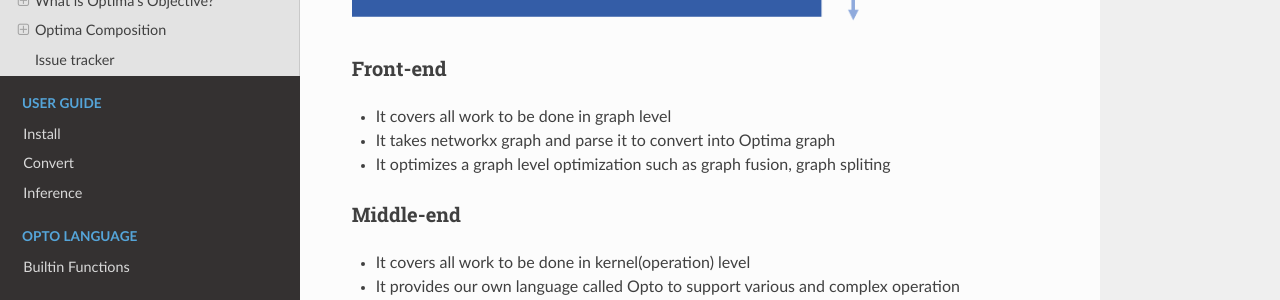
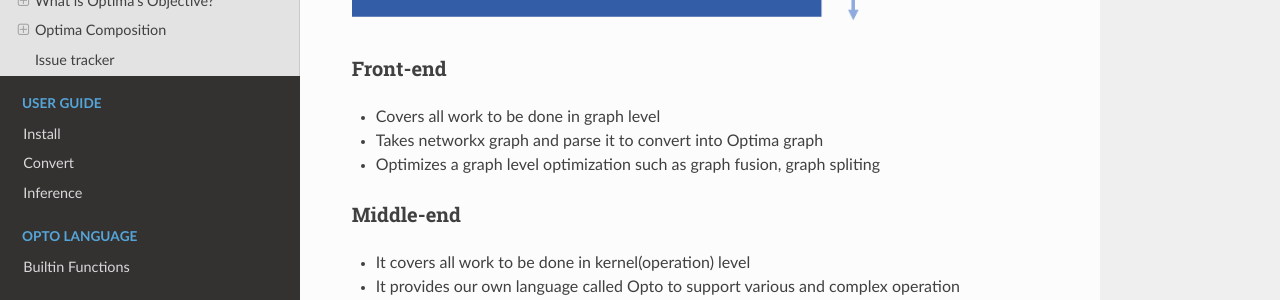
Before and after one commit to ENERZAi/OptimaV2-Docs, an MkDocs documentation site: the page built from docs/about.md, in a window 1280 px wide and 900 px high, scrolled down 1487 px. Shown: the part 151-451 px from the top of the window. Built offline with MkDocs 1.6.1, drawn with Linux system fonts in a browser that asks for light colours; nearby versions of some CDN libraries; some of the changed text lies outside the part shown.

Commit message:
comment applied

```diff
--- a/docs/about.md
+++ b/docs/about.md
@@ -12,7 +12,7 @@
 - Make easy to add customized layer
     - It extends the scope of AI researchers by supporting complex operations that are not compatible with MHLO, TOSA, and other similar technologies."
 
-### (Desired) Features
+### Desired Features
 - **Reasonably light and fast inference time**
     - our first target is to surpass tensorflow(tf-lite), and we will aim to target tvm based compilers
 - **Reasonably fast compile time**
@@ -34,9 +34,9 @@
 ![Visualized Graph](../img/optima_arch.png)
 
 ### Front-end
-- It covers all work to be done in graph level
-- It takes networkx graph and parse it to convert into Optima graph
-- It optimizes a graph level optimization such as graph fusion, graph spliting
+- Covers all work to be done in graph level
+- Takes networkx graph and parse it to convert into Optima graph
+- Optimizes a graph level optimization such as graph fusion, graph spliting
 
 ### Middle-end
 - It covers all work to be done in kernel(operation) level
```
